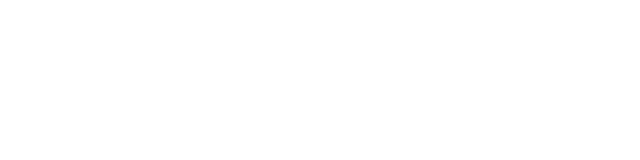
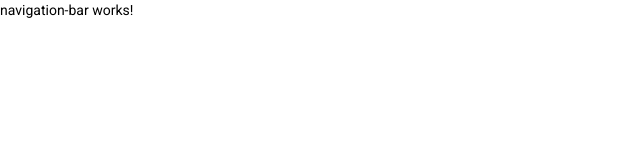
Before and after one commit to oDs1337/gunzheng-angular, an Angular app: page / in a window 1280 px wide. Shown: the top 160 px of the page, without its empty margins (0-640 px from the left). Built offline with nearby package versions, Linux system fonts and the light colour scheme.

Commit message:
add navigation bar, installed materials

```diff
--- a/angular.json
+++ b/angular.json
@@ -27,6 +27,7 @@
               "src/assets"
             ],
             "styles": [
+              "./node_modules/@angular/material/prebuilt-themes/pink-bluegrey.css",
               "src/styles.css"
             ],
             "scripts": []
@@ -94,6 +95,7 @@
               "src/assets"
             ],
             "styles": [
+              "./node_modules/@angular/material/prebuilt-themes/pink-bluegrey.css",
               "src/styles.css"
             ],
             "scripts": []
--- a/package.json
+++ b/package.json
@@ -11,10 +11,12 @@
   "private": true,
   "dependencies": {
     "@angular/animations": "~13.3.0",
+    "@angular/cdk": "^13.3.9",
     "@angular/common": "~13.3.0",
     "@angular/compiler": "~13.3.0",
     "@angular/core": "~13.3.0",
     "@angular/forms": "~13.3.0",
+    "@angular/material": "^13.3.9",
     "@angular/platform-browser": "~13.3.0",
     "@angular/platform-browser-dynamic": "~13.3.0",
     "@angular/router": "~13.3.0",
--- a/src/app/app.component.css
+++ b/src/app/app.component.css
@@ -0,0 +1,3 @@
+.navigationBar{
+  border: 1px solid red;
+}
--- a/src/app/app.component.html
+++ b/src/app/app.component.html
@@ -1 +1,6 @@
-<router-outlet></router-outlet>
+<div class="nagivationBar">
+  <app-navigation-bar></app-navigation-bar>
+</div>
+<div class="router">
+  <router-outlet></router-outlet>
+</div>
--- /dev/null
+++ b/src/app/navigation-bar/navigation-bar.component.html
@@ -0,0 +1 @@
+<p>navigation-bar works!</p>
--- /dev/null
+++ b/src/app/navigation-bar/navigation-bar.component.ts
@@ -0,0 +1,15 @@
+import { Component, OnInit } from '@angular/core';
+
+@Component({
+  selector: 'app-navigation-bar',
+  templateUrl: './navigation-bar.component.html',
+  styleUrls: ['./navigation-bar.component.css']
+})
+export class NavigationBarComponent implements OnInit {
+
+  constructor() { }
+
+  ngOnInit(): void {
+  }
+
+}
--- a/src/index.html
+++ b/src/index.html
@@ -6,8 +6,11 @@
   <base href="/">
   <meta name="viewport" content="width=device-width, initial-scale=1">
   <link rel="icon" type="image/x-icon" href="favicon.ico">
+  <link rel="preconnect" href="https://fonts.gstatic.com">
+  <link href="https://fonts.googleapis.com/css2?family=Roboto:wght@300;400;500&display=swap" rel="stylesheet">
+  <link href="https://fonts.googleapis.com/icon?family=Material+Icons" rel="stylesheet">
 </head>
-<body>
+<body class="mat-typography">
   <app-root></app-root>
 </body>
 </html>
--- a/src/styles.css
+++ b/src/styles.css
@@ -1 +1,4 @@
 /* You can add global styles to this file, and also import other style files */
+
+html, body { height: 100%; }
+body { margin: 0; font-family: Roboto, "Helvetica Neue", sans-serif; }
```
Also changed, not shown: src/app/app.module.ts (+6 -2 lines), src/app/navigation-bar/navigation-bar.component.css (added), 2 other files (tests, documents, lock files or other folders).
